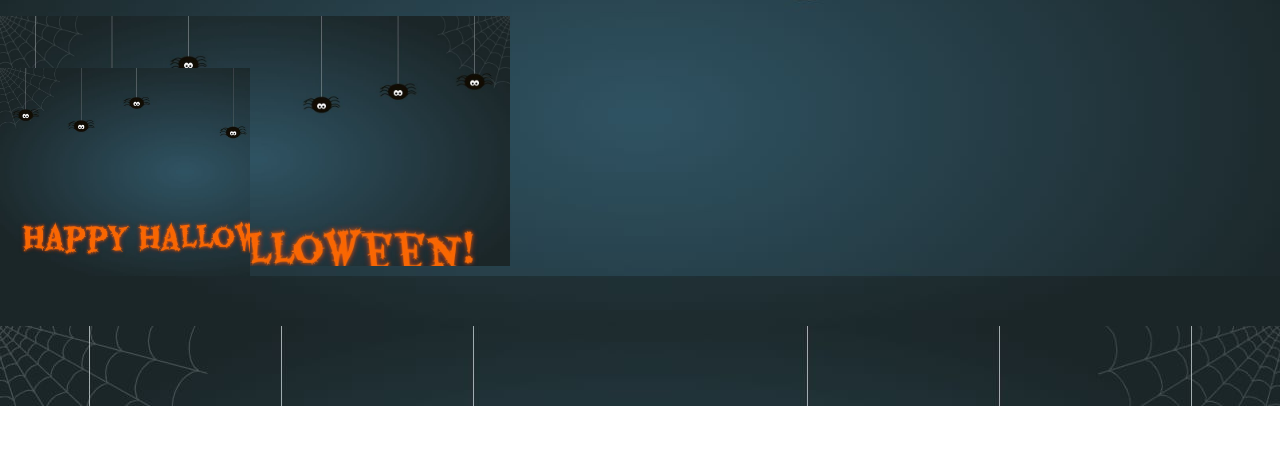
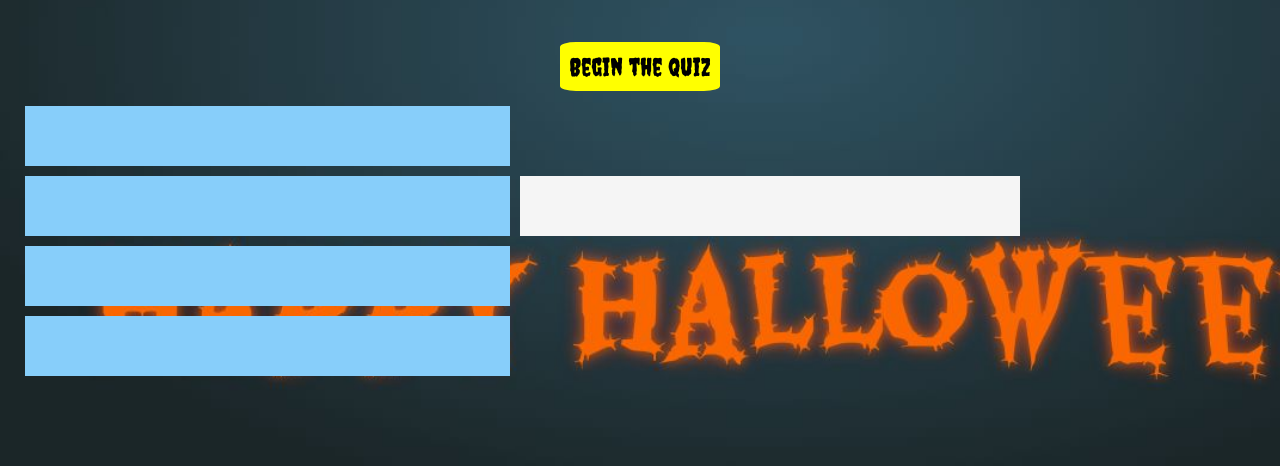
Before and after one commit to justinsta624/APICodeQuiz, a plain HTML site: page index.html in a window 1280 px wide. Shown: the part 394-860 px from the top of the page. Before the commit the page ends 800 px from the top, so only its background shows below. Drawn offline with Linux system fonts and the light colour scheme.

Commit message:
general outline of coding game

```diff
--- a/Asset/style.css
+++ b/Asset/style.css
@@ -2,23 +2,24 @@
     margin: 0;
     padding: 0;
     box-sizing: border-box;
+}
+
+body {
+    font-family: 'Creepster', cursive; font-size: 36px;
+    color: #e11317;
+    text-shadow: 2px 2px 4px rgba(0, 0, 0, 0.5);
     background-image: url(./images/halloween.jpg);
     background-size: cover; /* This property ensures the image covers the whole background */
 }
 
-body {
-    font-family: 'Creepster', cursive; font-size: 36px;
-    font-size: 36px;
-    color: #e11317;
-    text-shadow: 2px 2px 4px rgba(0, 0, 0, 0.5);
-}
-
 header {
     /* Use flex, wrap, space-between to align section for Hall-of-fame and Timer to adjusted by viewpoint */
+    font-family: 'Creepster', cursive; font-size: 50px;
     display: flex;
     flex-wrap: wrap;
     justify-content: space-between;
     color: magenta;
+    list-style: none;
     height: 100px;
     padding-left: 30px;
     padding-right: 30px;
@@ -26,21 +27,17 @@ header {
 }
 
 .BtnHallofFame {
-    font-family: 'Creepster', cursive; font-size: 36px;
-    background-color: aliceblue;
+    font-family: 'Creepster', cursive; font-size: 50px;
+    background-color: rgb(13, 40, 64);
     color: magenta;
-    border-radius: 10px;
+    border-radius: 15px;
     border: 2px; outline: 2px;
-    text-decoration: solid;
 }
 
 .Btn {
-    font-family: 'Creepster', cursive; font-size: 36px;
+    font-family: 'Creepster', cursive; font-size: 15px;
     background-color: rgb(100, 67, 180);
     color: #e11317;
-    border-radius: 15px;
-    border: 2px; outline: 2px;
-    text-decoration: none;
 }
 
 #main {
@@ -55,11 +52,19 @@ header {
 /* Use grid layout to align body section */
 /* External source: https://www.w3schools.com/css/css_grid_item.asp, https://www.w3schools.com/css/css_grid_container.asp */
 #maintemplate {
-    font-family: 'Creepster', cursive; font-size: 20px;
+    font-family: 'Creepster', cursive; font-size: 36px;
     display: grid;
     grid-template-columns: repeat(2, 1fr) 2fr 1fr;
     grid-template-rows: repeat(10, 1fr);
     gap: 10px 10px;
+}
+
+#booleantemplate {
+    font-family: 'Creepster', cursive; font-size: 36px;
+    display: grid;
+    grid-template-columns: 4fr;
+    grid-template-rows: repeat(2, 1fr);
+    gap: 10px 100px;
 }
 
 #Questionaire {
@@ -68,17 +73,91 @@ header {
     grid-column: 2 / span 2;
     grid-row: 1 / span 5;
     place-self: center;
-    font-size: 30px;
+    font-size: 50px;
 }
 
 #Finalscore {
     grid-column: 1 / span 2;
     grid-row: 6 / span 5;
-    font-size: 15px;
+    font-size: 25px;
 }
 
 #Initial {
     grid-column: 1 / span 1;
     grid-row: 7 / span 5;
-    font-size: 15px;
+    font-size: 25px;
 }
+
+#Initialtext {
+    grid-column: 2 / span 1;
+    grid-row: 7 / span 1;
+    font-size: 25px;
+    resize: none;
+}
+
+#BeginQuiz {
+    font-family: 'Creepster', cursive; font-size: 25px;
+    background-color: yellow;
+    color: black;
+    grid-column: 2 / span 2;
+    grid-row: 5 / span 1;
+    padding: 10px 10px 10px 10px;
+    border-radius: 10%;
+    border: 2px; outline: 2px;
+    place-self: center;
+}
+
+#Submit {
+    font-family: 'Creepster', cursive; font-size: 25px;
+    background-color: whitesmoke;
+    grid-column: 3 / span 1;
+    grid-row: 7 / span 1;
+    padding: 10px 10px 10px 10px;
+    border: 2px; outline: 2px;
+}
+
+#MultipleChoice1 {
+    font-family: 'Creepster', cursive; font-size: 25px;
+    background-color: lightskyblue;
+    grid-column: 1 / span 2;
+    grid-row: 6 / span 1;
+    padding: 10px 10px 10px 10px;
+    border: 2px; outline: 2px;
+    margin-left: 25px;
+}
+
+#MultipleChoice2 {
+    font-family: 'Creepster', cursive; font-size: 25px;
+    background-color: lightskyblue;
+    grid-column: 1 / span 2;
+    grid-row: 7 / span 1;
+    padding: 10px 10px 10px 10px;
+    border: 2px; outline: 2px;
+    margin-left: 25px;
+}
+
+#MultipleChoice3 {
+    font-family: 'Creepster', cursive; font-size: 25px;
+    background-color: lightskyblue;
+    grid-column: 1 / span 2;
+    grid-row: 8 / span 1;
+    padding: 10px 10px 10px 10px;
+    border: 2px; outline: 2px;
+    margin-left: 25px;
+}
+
+#MultipleChoice4 {
+    font-family: 'Creepster', cursive; font-size: 25px;
+    background-color: lightskyblue;
+    grid-column: 1 / span 2;
+    grid-row: 9 / span 1;
+    padding: 10px 10px 10px 10px;
+    border: 2px; outline: 2px;
+    margin-left: 25px;
+}
+
+#boolean {
+    text-align: left;
+    grid-column: 1 / span 4;
+    grid-row: 1 / span 2;
+}
--- a/index.html
+++ b/index.html
@@ -32,16 +32,16 @@
             <p id="Finalscore"></p>
             <p id="Initial"></p>
             <textarea id="Initialtext"></textarea>
-            <button class="Btn" id="beginQuiz">Begin the quiz</button>
-            <button class="Btn" id="multipleChoice1"></button>
-            <button class="Btn" id="multipleChoice2"></button>
-            <button class="Btn" id="multipleChoice3"></button>
-            <button class="Btn" id="multipleChoice4"></button>
+            <button class="Btn" id="BeginQuiz">Begin the quiz</button>
+            <button class="Btn" id="MultipleChoice1"></button>
+            <button class="Btn" id="MultipleChoice2"></button>
+            <button class="Btn" id="MultipleChoice3"></button>
+            <button class="Btn" id="MultipleChoice4"></button>
             <button class="Btn" id="Submit"></button>
         <!--Container for demonstrate whether the answer is right or wrong-->
         </div>
         <div id="booleantemplate"></div>
-        <p id="booleantemplate"></p>
+        <p id="boolean"></p>
         </div>
     </section>
 
```
